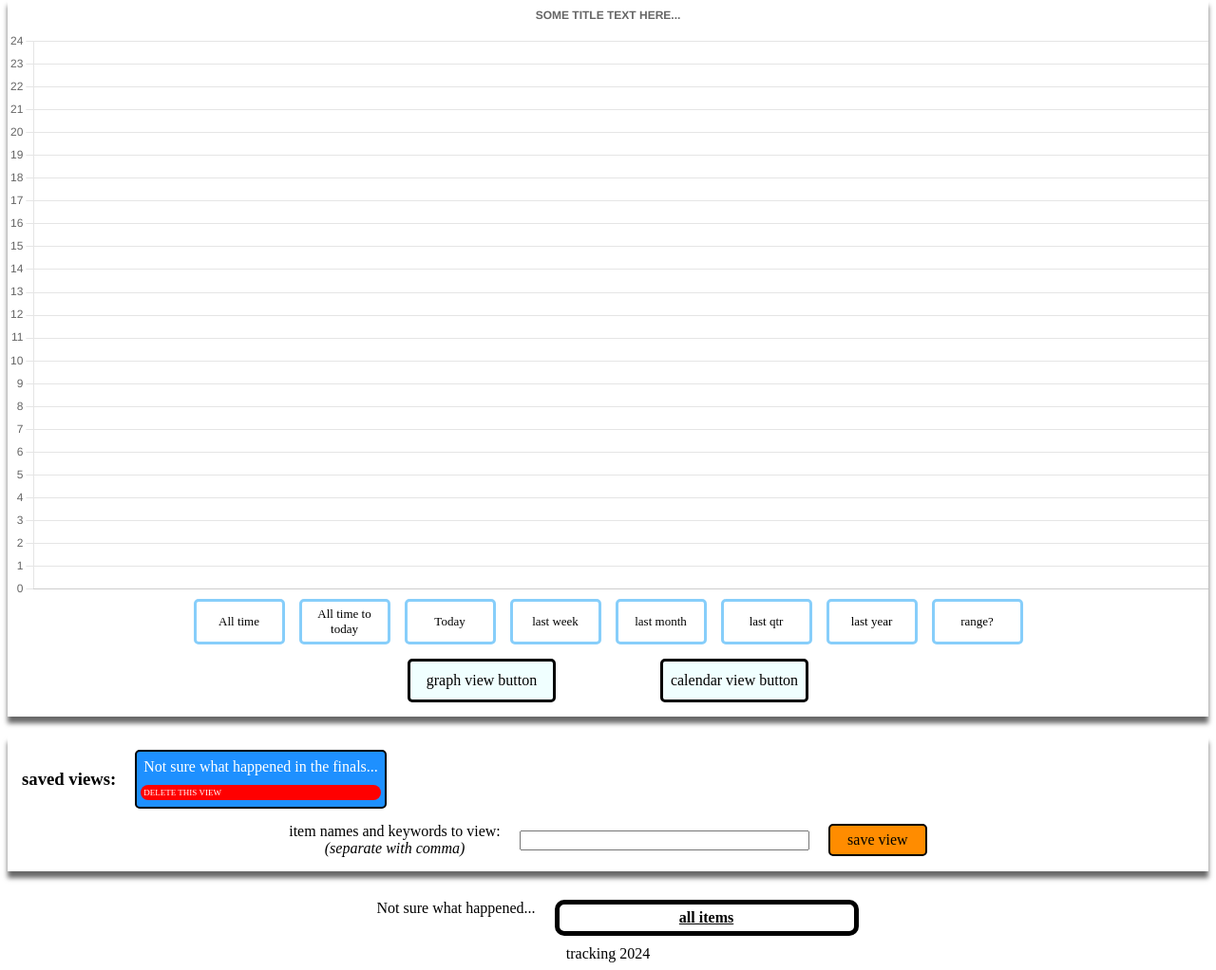
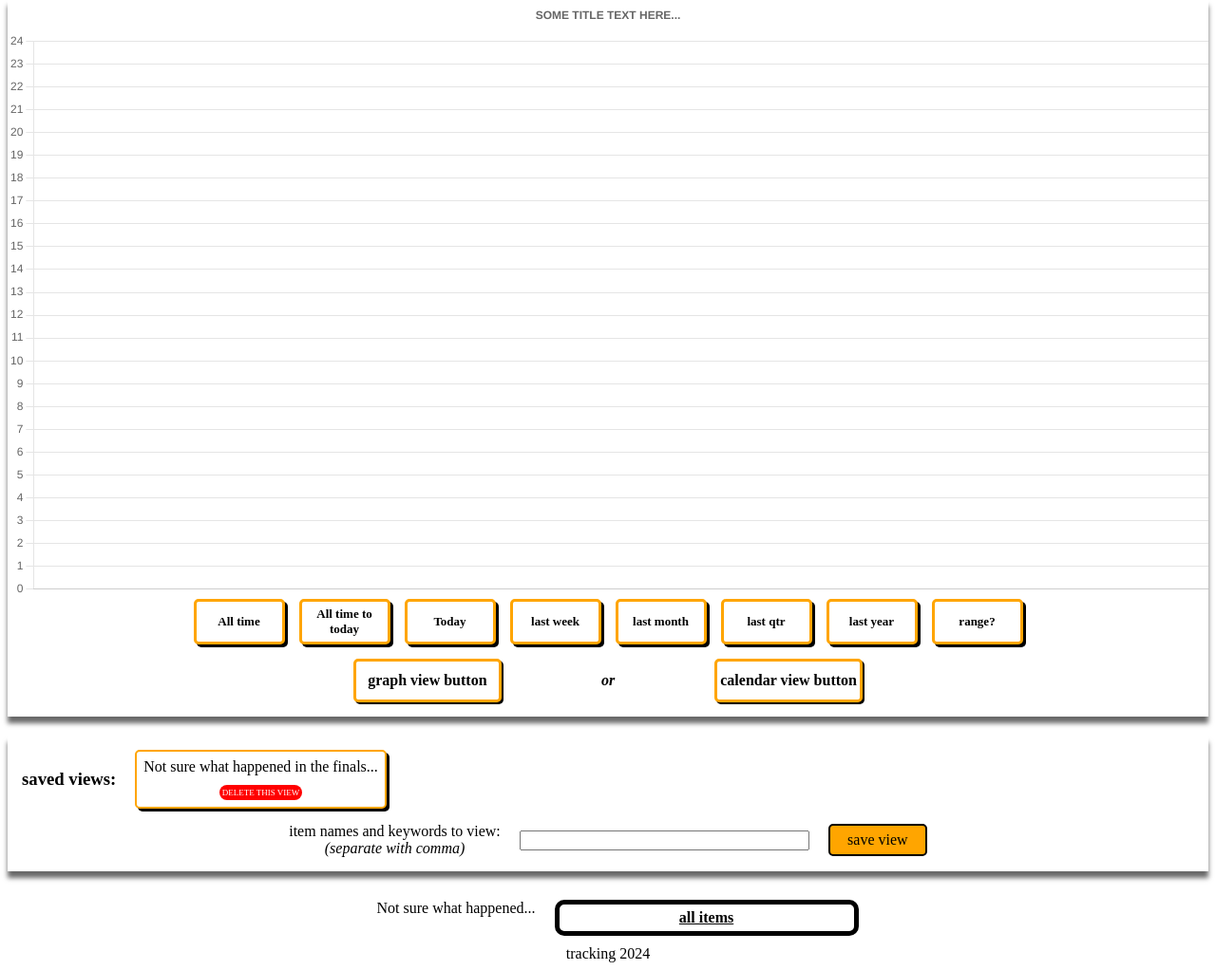
Before and after one commit to maimedlord/tracking, a Flask app: page /views_manage in a window 1280 px wide. Shown: the part 30-1052 px from the top of the page at 95% size. Run offline with Flask 2, Linux system fonts and the light colour scheme; the visitor is signed in with stand-in values (Sample User, id 1).

Commit message:
working on views_manage design...

```diff
--- a/static/css/views_manage.css
+++ b/static/css/views_manage.css
@@ -4,7 +4,7 @@
     color: white;
     font-size: xx-small;
     padding: 3px;
-    width: 100%;
+    text-align: center;
 }
 #button_view_generate {
     background-color: #BFDDE0;
@@ -13,7 +13,7 @@
 }
 #button_view_save {
     align-items: center;
-    background-color: darkorange;
+    background-color: orange;
     border: black solid 2px;
     border-radius: 5px;
     display: flex;
@@ -27,8 +27,14 @@
     text-decoration: underline;
 }
 #div_view_calendar {
-    background-color: palegoldenrod;
+    align-items: center;
+    background-color: red;
+    color: white;
     display: none;
+    flex-direction: column;
+    font-size: xx-large;
+    justify-content: center;
+    min-height: 300px;
     width: 100%;
 }
 #div_view_graph {
@@ -39,11 +45,14 @@
 
 .graph_buttons {
     align-items: center;
-    border: lightskyblue solid 3px;
+    background-color: white;
+    border: orange solid 3px;
     border-radius: 5px;
+    box-shadow: 3px 3px 0px black;
     display: flex;
     flex-direction: column;
     font-size: small;
+    font-weight: bold;
     justify-content: center;
     padding: 5px;
     text-align: center;
@@ -82,7 +91,16 @@
     display: flex;
     flex-direction: row;
     flex-wrap: wrap;
+    font-weight: bold;
     gap: 100px;
+    justify-content: center;
+}
+#or {
+    align-items: center;
+    display: flex;
+    flex-direction: column;
+    font-style: italic;
+    font-weight: bold;
     justify-content: center;
 }
 #root_views_mangage {
@@ -100,14 +118,15 @@
 }
 .view {
     align-items: center;
-    background-color: dodgerblue;
-    border: black solid 2px;
+    background-color: white;
+    border: orange solid 2px;
     border-radius: 5px;
-    color: white;
+    box-shadow: 3px 3px 0px black;
     display: flex;
     flex-direction: column;
     gap: 10px;
     max-width: 250px;
+    min-width: 150px;
     padding: 7px;
 }
 #view_buttons {
@@ -130,9 +149,10 @@
 }
 .view_type_button {
     align-items: center;
-    background-color: azure;
-    border: black solid 3px;
+    background-color: white;
+    border: orange solid 3px;
     border-radius: 5px;
+    box-shadow: black 2px 2px 0px;
     display: flex;
     height: 40px;
     flex-direction: column;
--- a/static/scripts/views_manage.js
+++ b/static/scripts/views_manage.js
@@ -305,7 +305,7 @@ function get_views() {
             data = JSON.parse(data);
             data = data['data'].split(':');
             if (data.length < 1 || data == '') {
-                VIEWS_SAVED.innerHTML = 'no saved views...';
+                VIEWS_SAVED.innerHTML = '<h3>no saved views:</h3>';
             }
             else {
                 VIEWS_SAVED.innerHTML = '<h3>saved views:</h3>';
--- a/templates/views_manage.html
+++ b/templates/views_manage.html
@@ -16,7 +16,7 @@
     <div id="root_views_mangage">
         <canvas id="item_graph_canvas"></canvas>
         <div id="div_view_calendar">
-            the calendar view
+            no calendar view yet...
         </div>
         <div id="view_buttons">
             <div id="nav_graph_buttons">
@@ -49,6 +49,9 @@
                 <div class="view_type_button" id="button_view_graph">
                     graph view button
                 </div>
+                <div id="or">
+                    or
+                </div>
                 <div class="view_type_button" id="button_view_calendar">
                     calendar view button
                 </div>
```
